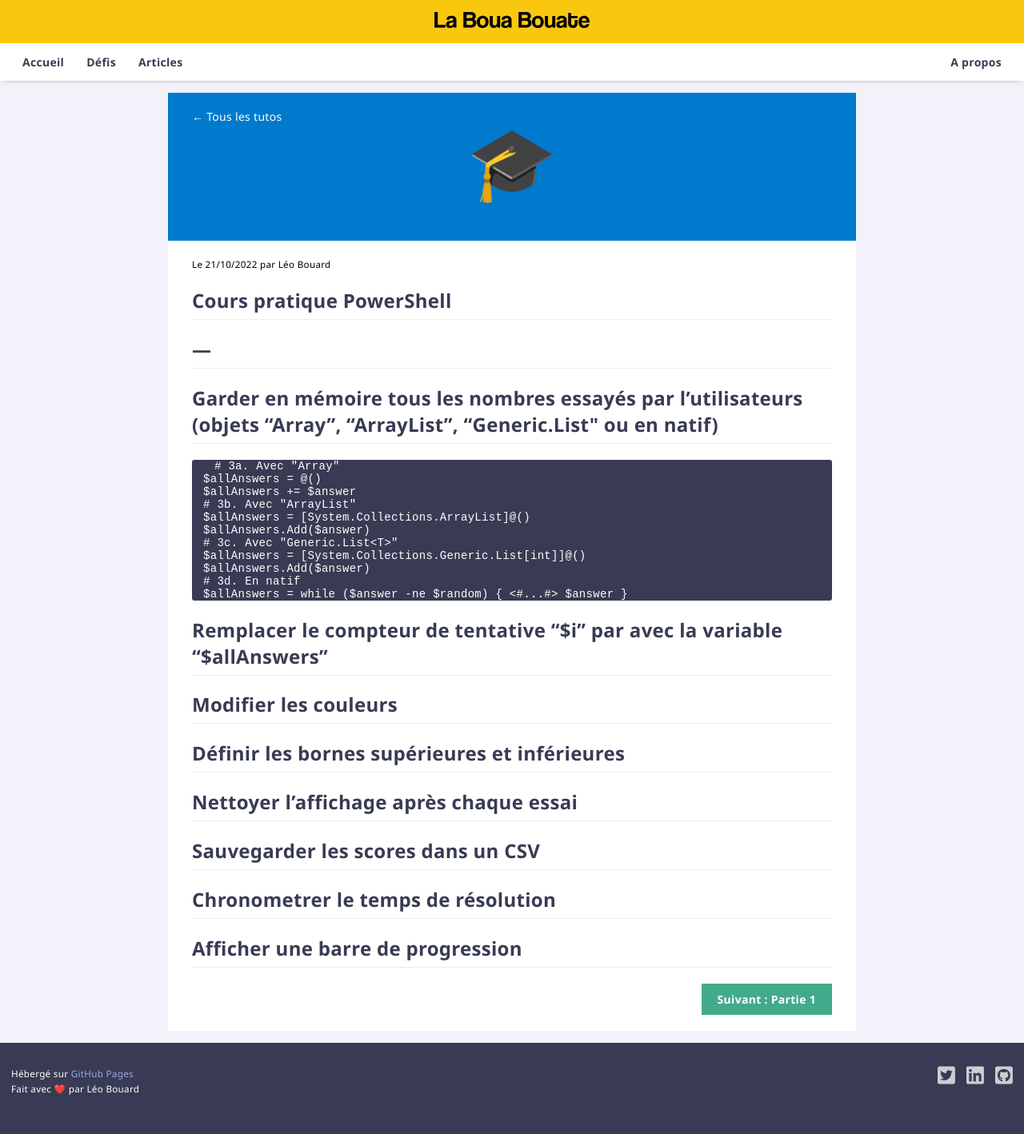
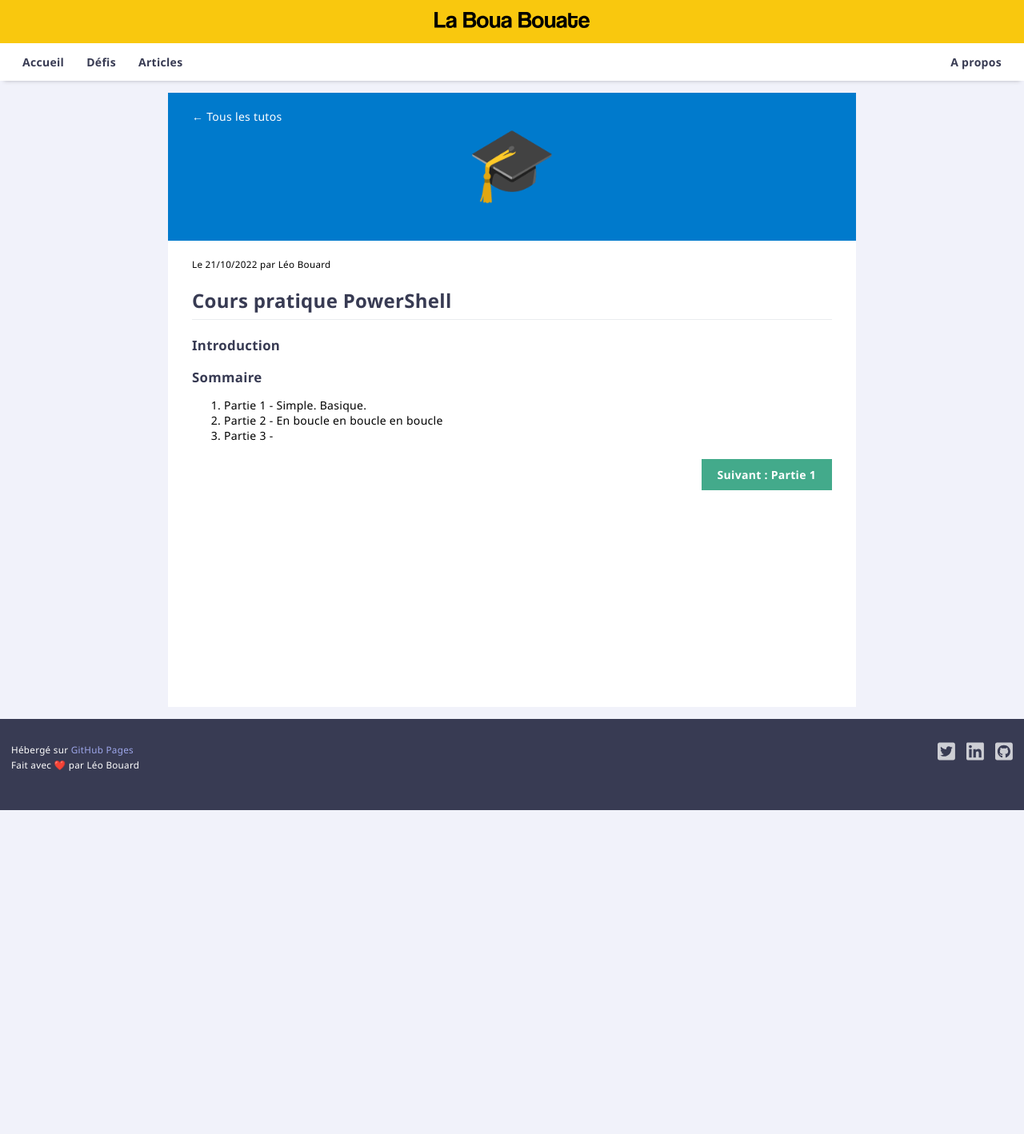
Before and after one commit to leobouard/leobouard.github.io, a Jekyll site: the page built from _posts/2022-10-21-cours-pratique-posh-0.md, in a window 1280 px wide. Shown: the whole page at 80% size. Built offline with Jekyll 4.4.1, drawn with Linux system fonts in a browser that asks for light colours; after the commit the page ends 1013 px from its top, so only the background shows below that.

Commit message:
Update 2022-10-21-cours-pratique-posh-0.md

```diff
--- a/_posts/2022-10-21-cours-pratique-posh-0.md
+++ b/_posts/2022-10-21-cours-pratique-posh-0.md
@@ -7,37 +7,16 @@
 icon: 🎓
 ---
 
+## Introduction
+
+## Sommaire
+
+1. Partie 1 - Simple. Basique.
+2. Partie 2 - En boucle en boucle en boucle
+3. Partie 3 -
 
 
 
-# ---
-
-# Garder en mémoire tous les nombres essayés par l'utilisateurs (objets "Array", "ArrayList", "Generic.List<T>" ou en natif)
-    # 3a. Avec "Array"
-    $allAnswers = @()
-    $allAnswers += $answer
-    # 3b. Avec "ArrayList"
-    $allAnswers = [System.Collections.ArrayList]@()
-    $allAnswers.Add($answer)
-    # 3c. Avec "Generic.List<T>"
-    $allAnswers = [System.Collections.Generic.List[int]]@()
-    $allAnswers.Add($answer)
-    # 3d. En natif
-    $allAnswers = while ($answer -ne $random) { <#...#> $answer }
-
-# Remplacer le compteur de tentative "$i" par avec la variable "$allAnswers"
-
-# Modifier les couleurs
-
-# Définir les bornes supérieures et inférieures
-
-# Nettoyer l'affichage après chaque essai
-
-# Sauvegarder les scores dans un CSV
-
-# Chronometrer le temps de résolution
-
-# Afficher une barre de progression
 
 <div class="buttonNext">
     <a href="/2022/10/21/cours-pratique-posh-1">Suivant : Partie 1</a>
```
